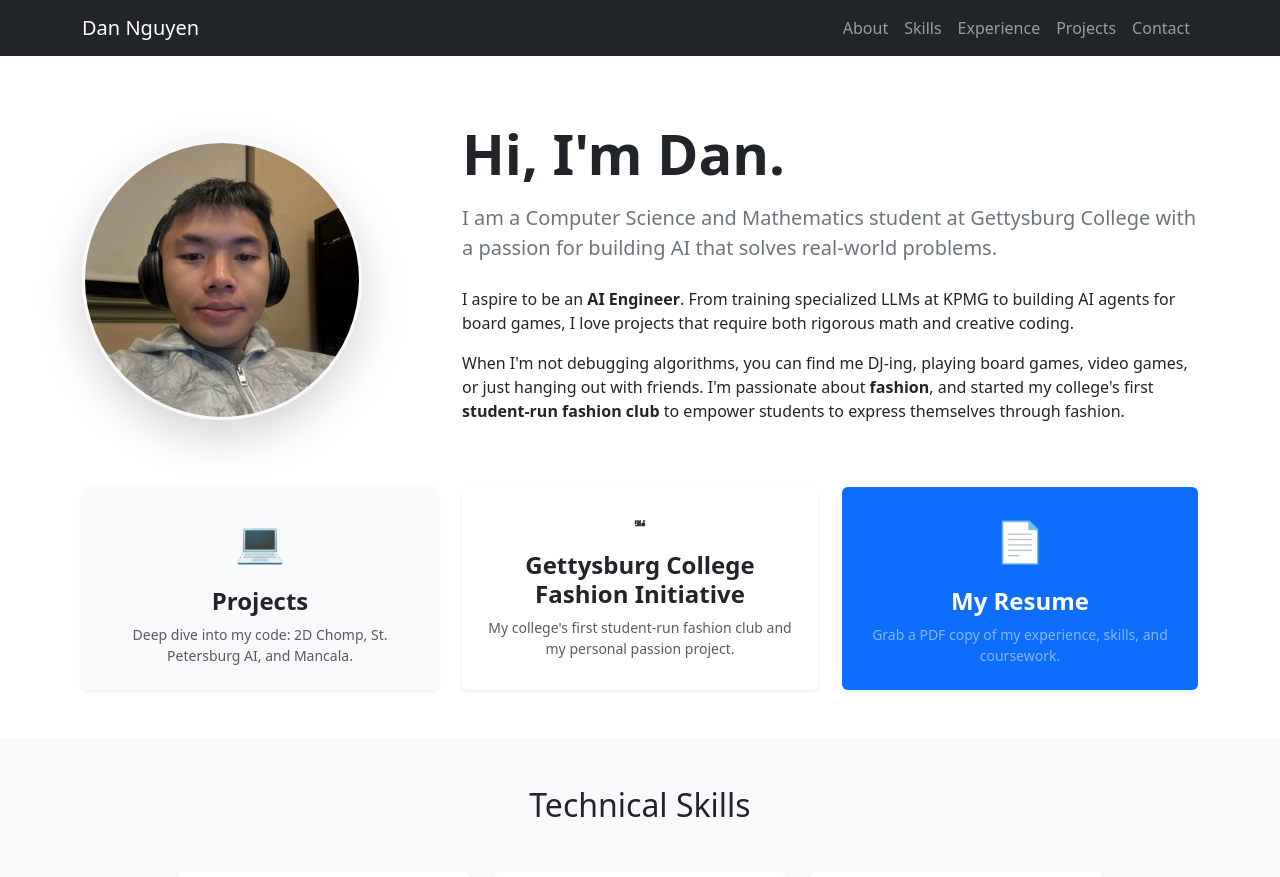
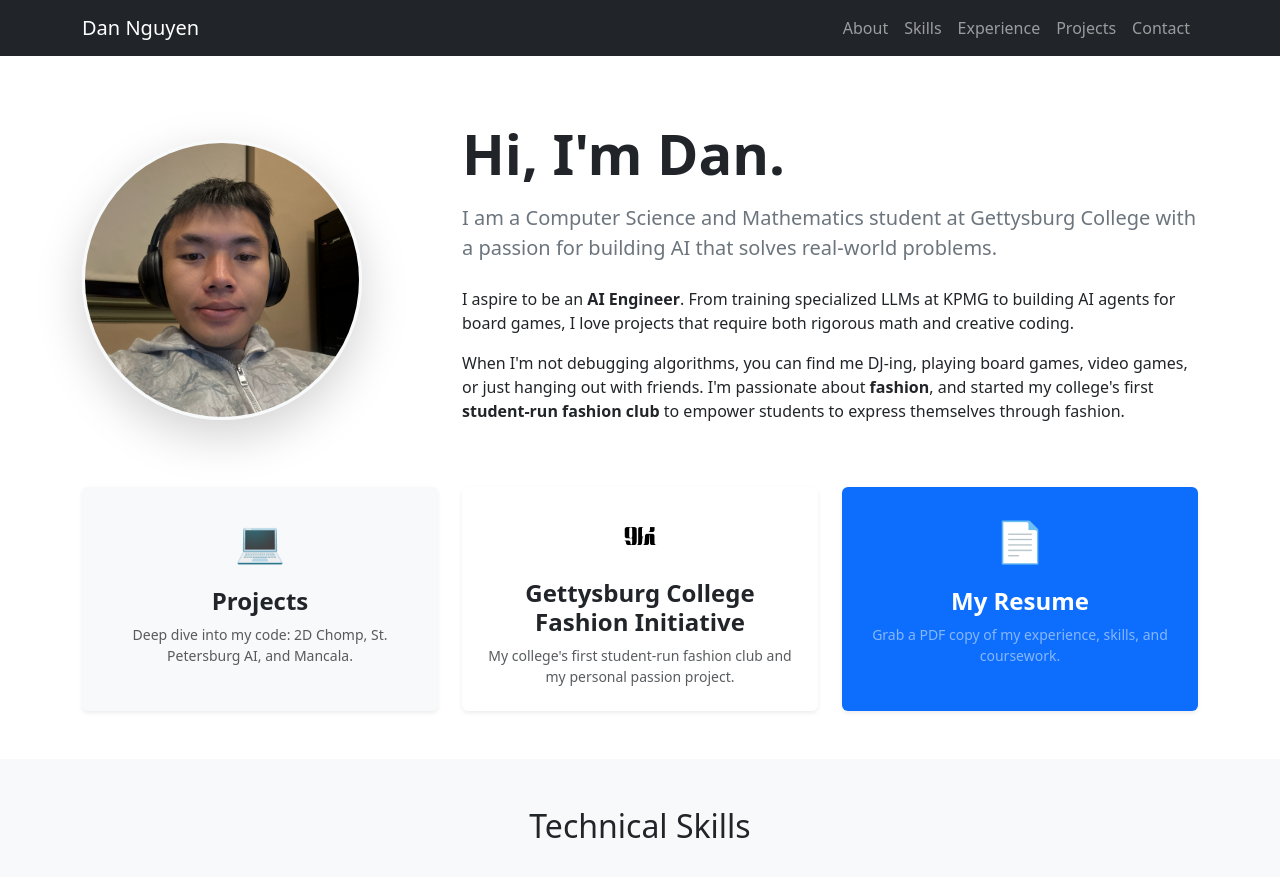
Before and after one commit to dannguyen111/dannguyen111.github.io, a Jekyll site: the page built from index.html, in a window 1280 px wide and 900 px high. Shown: the top 877 px of the window. Built offline with Jekyll 4.4.1, drawn with Linux system fonts in a browser that asks for light colours.

```diff
--- a/_config.yml
+++ b/_config.yml
@@ -1,5 +1,5 @@
 # Site Settings
-title: Your Name
+title: Dan Nguyen
 description: "Personal Portfolio and Projects"
 url: "https://dannguyen111.github.io"
 baseurl: ""
--- a/_includes/about.html
+++ b/_includes/about.html
@@ -50,7 +50,7 @@
                 <div class="card-body p-4 text-center">
                     <div class="mb-3">
                         <img src="/assets/images/gfi-logo.PNG" alt="Logo"
-                            style="height: 1em; vertical-align: -0.125em;">
+                            style="height: 3em; vertical-align: -0.125em;">
                     </div>
                     <h4 class="card-title fw-bold text-dark">Gettysburg College Fashion Initiative</h4>
                     <p class="card-text text-muted small">
```
